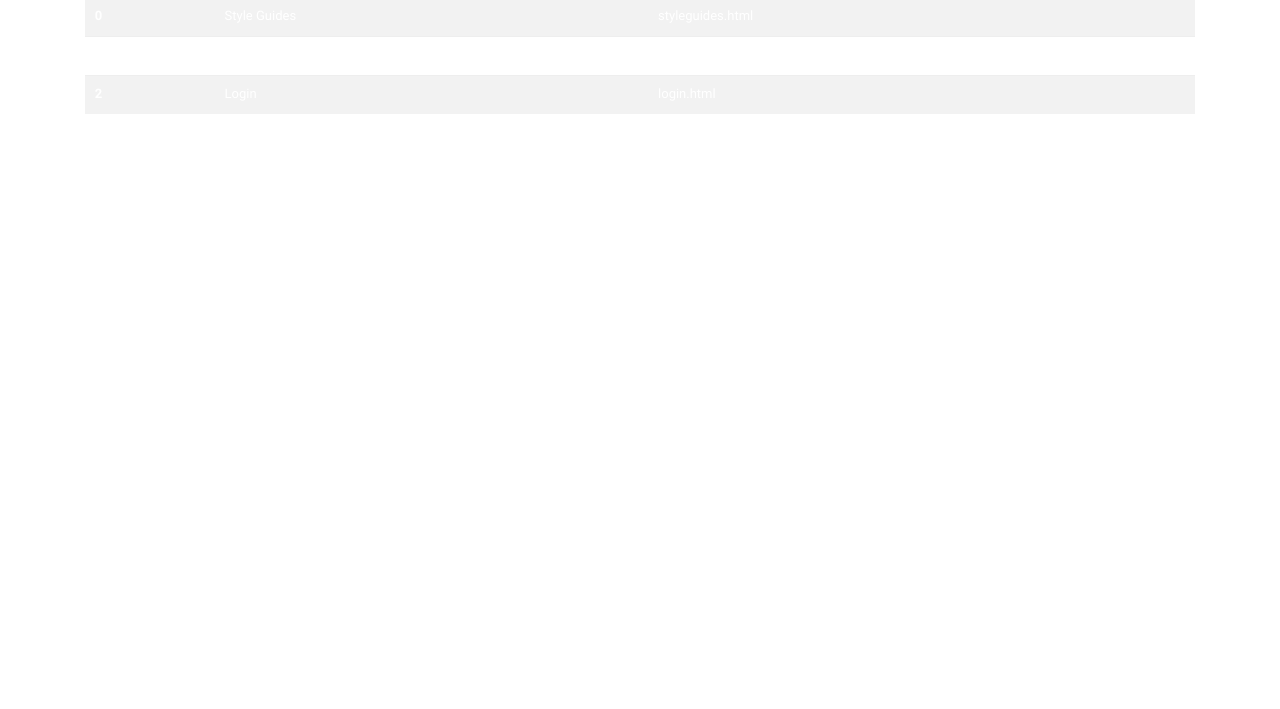
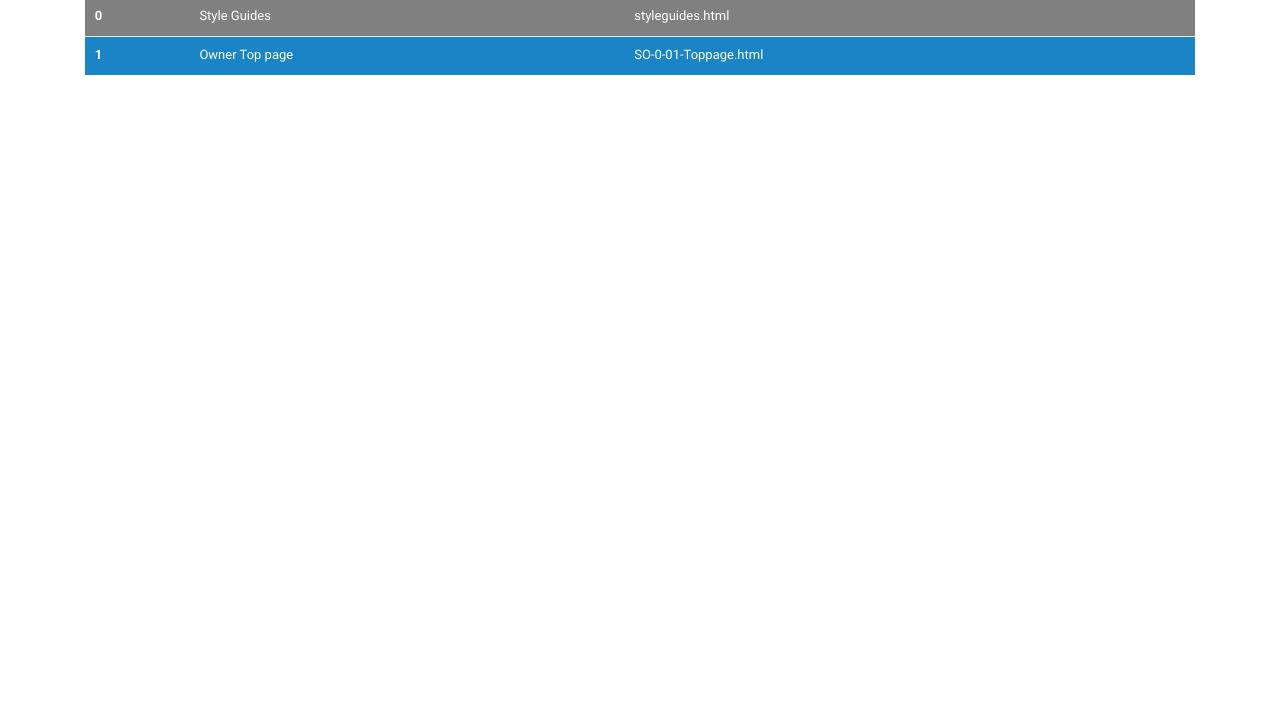
Before and after one commit to huubl/beagle, a website: page dest/links.html in a window 1280 px wide. Shown: the part 91-800 px from the top of the page. Drawn offline with Linux system fonts and the light colour scheme.

Commit message:
Fix demo

```diff
--- a/dest/links.html
+++ b/dest/links.html
@@ -27,25 +27,18 @@
               <th>Name Of Screen</th>
             </tr>
           </thead>
-          <tr style="background-color: undefined">
+          <tr style="background-color: gray">
             <th>0</th>
             <td><a class="page-list__link" href="styleguides.html">Style Guides</a>
             </td>
             <td><a class="page-list__link" href="styleguides.html">styleguides.html</a>
             </td>
           </tr>
-          <tr style="background-color: undefined">
+          <tr style="background-color: #1984c6">
             <th>1</th>
-            <td><a class="page-list__link" href="home.html">Home</a>
+            <td><a class="page-list__link" href="SO-0-01-Toppage.html">Owner Top page</a>
             </td>
-            <td><a class="page-list__link" href="home.html">home.html</a>
-            </td>
-          </tr>
-          <tr style="background-color: undefined">
-            <th>2</th>
-            <td><a class="page-list__link" href="login.html">Login</a>
-            </td>
-            <td><a class="page-list__link" href="login.html">login.html</a>
+            <td><a class="page-list__link" href="SO-0-01-Toppage.html">SO-0-01-Toppage.html</a>
             </td>
           </tr>
         </table>
```
